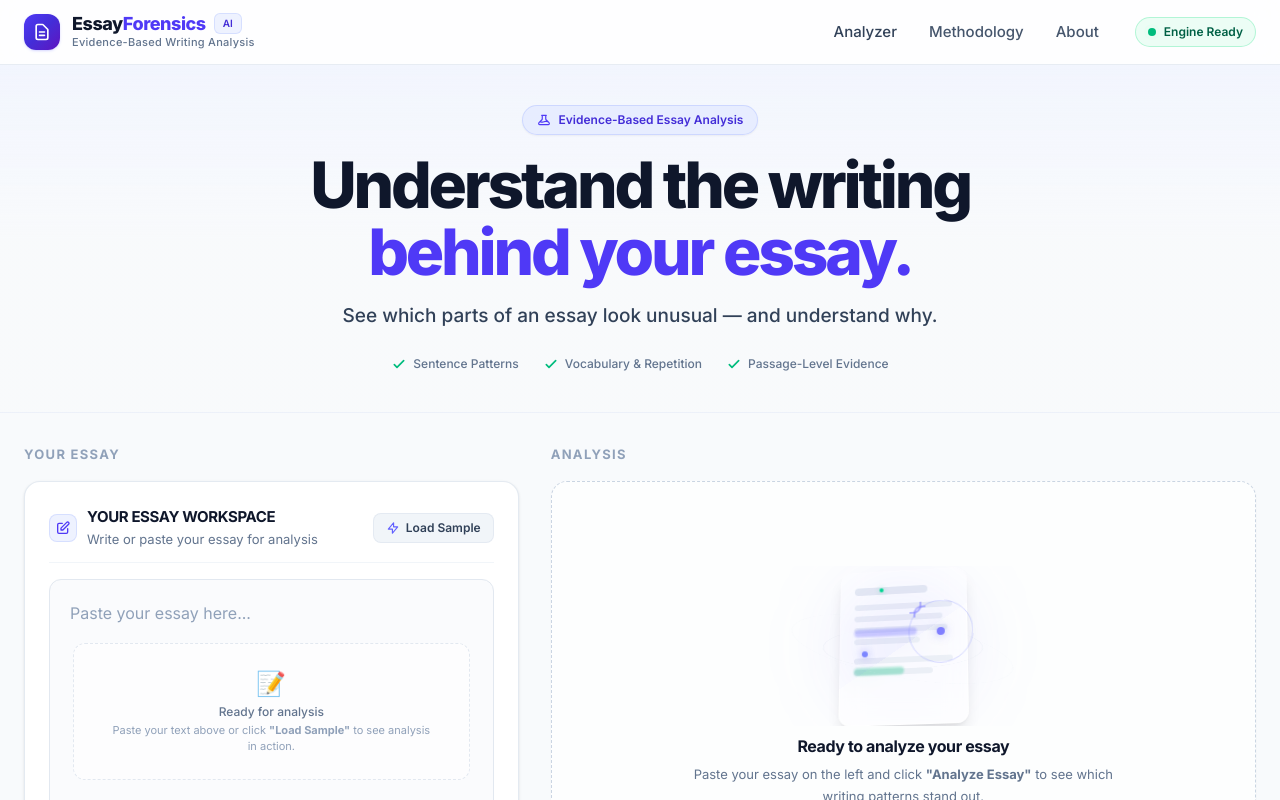
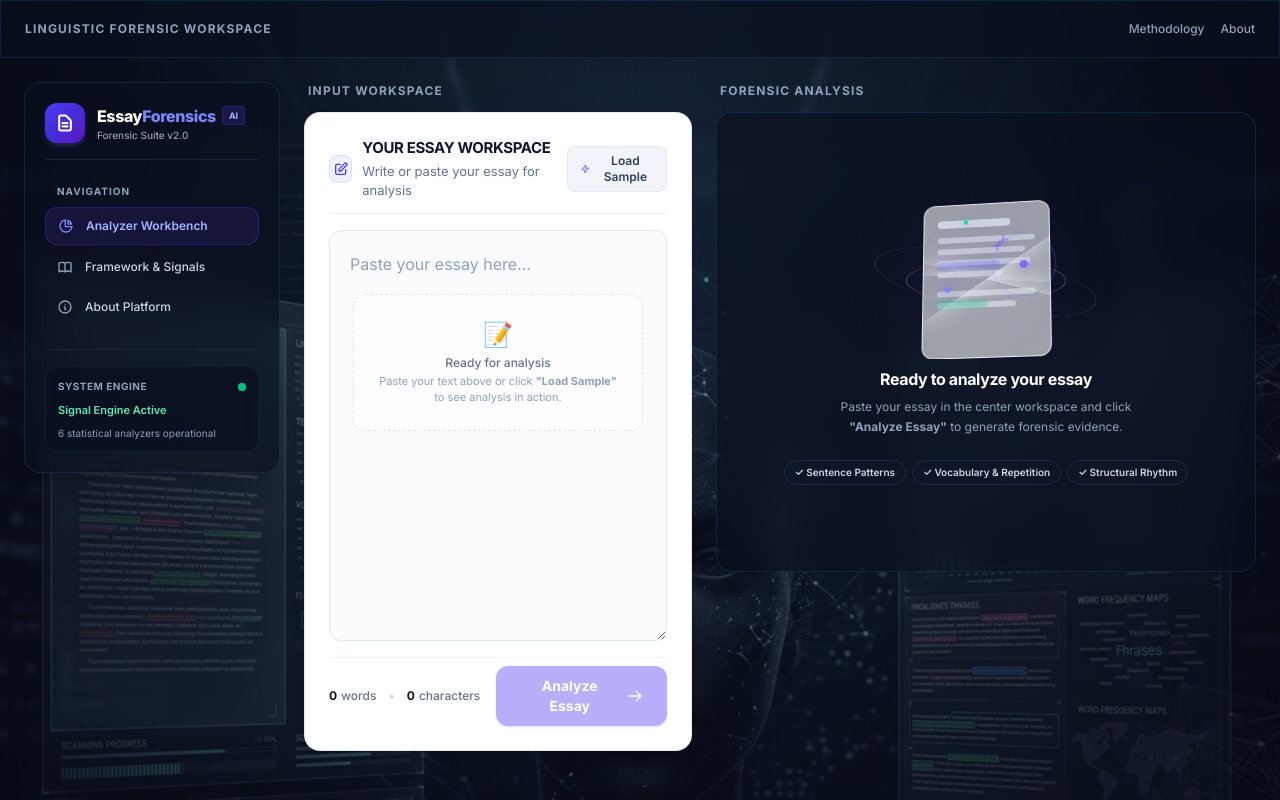
Before and after one commit to hackathonbykoreancompany-maker/EssayForensicsAI, a Next.js app: page / in a window 1280 px wide. Shown: the top 800 px of the page. Built offline with nearby package versions, Linux system fonts and the light colour scheme.

Commit message:
Restore 3-column futuristic glassmorphism layout and background image

```diff
--- a/src/app/globals.css
+++ b/src/app/globals.css
@@ -5,19 +5,19 @@
 }
 @layer base {
   :root {
-    --bg-main: #f8fafc;
-    --bg-card: #ffffff;
-    --text-main: #0f172a;
-    --text-muted: #64748b;
-    --border-color: #e2e8f0;
+    --bg-main: #060913;
+    --bg-card: rgba(10, 16, 31, 0.7);
+    --text-main: #f1f5f9;
+    --text-muted: #94a3b8;
+    --border-color: rgba(56, 189, 248, 0.12);
   }
 
   .dark {
-    --bg-main: #090d16;
-    --bg-card: #0f172a;
-    --text-main: #f8fafc;
+    --bg-main: #060913;
+    --bg-card: rgba(10, 16, 31, 0.7);
+    --text-main: #f1f5f9;
     --text-muted: #94a3b8;
-    --border-color: #1e293b;
+    --border-color: rgba(56, 189, 248, 0.12);
   }
 }
 
@@ -30,11 +30,16 @@ html {
   -webkit-font-smoothing: antialiased;
   -moz-osx-font-smoothing: grayscale;
   scroll-behavior: smooth;
-  color-scheme: light dark;
+  color-scheme: dark;
 }
 
 body {
-  background-color: var(--bg-main);
+  background-color: #060913;
+  background-image: radial-gradient(circle at 50% 30%, rgba(15, 23, 42, 0.4) 0%, rgba(6, 9, 19, 0.85) 100%), url('/forensics_bg.png');
+  background-size: cover;
+  background-position: center top;
+  background-attachment: fixed;
+  background-repeat: no-repeat;
   color: var(--text-main);
   min-height: 100vh;
   transition: background-color 0.2s ease, color 0.2s ease;
@@ -49,29 +54,26 @@ body {
   background: transparent;
 }
 ::-webkit-scrollbar-thumb {
-  background: #cbd5e1;
+  background: rgba(56, 189, 248, 0.2);
   border-radius: 9999px;
 }
-.dark ::-webkit-scrollbar-thumb {
-  background: #334155;
-}
 ::-webkit-scrollbar-thumb:hover {
-  background: #94a3b8;
+  background: rgba(56, 189, 248, 0.4);
 }
 
 /* ─── Glass Panel Utilities ───────────────────────────────────────────── */
 .glass-panel {
-  background: rgba(15, 23, 42, 0.55);
-  backdrop-filter: blur(12px);
-  -webkit-backdrop-filter: blur(12px);
-  border: 1px solid rgba(148, 163, 184, 0.08);
+  background: rgba(10, 16, 31, 0.65);
+  backdrop-filter: blur(16px);
+  -webkit-backdrop-filter: blur(16px);
+  border: 1px solid rgba(56, 189, 248, 0.12);
 }
 
 .glass-panel-subtle {
-  background: rgba(15, 23, 42, 0.35);
-  backdrop-filter: blur(6px);
-  -webkit-backdrop-filter: blur(6px);
-  border: 1px solid rgba(148, 163, 184, 0.06);
+  background: rgba(10, 16, 31, 0.45);
+  backdrop-filter: blur(8px);
+  -webkit-backdrop-filter: blur(8px);
+  border: 1px solid rgba(56, 189, 248, 0.08);
 }
 
 /* ─── Score Ring Animation ────────────────────────────────────────────── */
@@ -158,8 +160,8 @@ body {
 }
 
 .sentence-highlight:hover {
-  filter: brightness(0.96);
-  box-shadow: 0 1px 3px rgba(0, 0, 0, 0.08);
+  filter: brightness(1.2);
+  box-shadow: 0 1px 3px rgba(0, 0, 0, 0.3);
 }
 
 /* Subtle Pulsing indicator for active sentence selection */
--- a/src/app/page.tsx
+++ b/src/app/page.tsx
@@ -1,8 +1,7 @@
 "use client";
 
 import { useState } from "react";
-import Navbar from "../components/Navbar";
-import Hero from "../components/Hero";
+import SidebarNav from "../components/SidebarNav";
 import EssayInput from "../components/EssayInput";
 import AnalysisResult from "../components/AnalysisResult";
 import MethodologyModal from "../components/MethodologyModal";
@@ -58,74 +57,91 @@ export default function Home() {
   };
 
   return (
-    <div className="min-h-screen bg-slate-50 dark:bg-slate-950 text-slate-900 dark:text-slate-100 flex flex-col font-sans transition-colors">
-      {/* Top Navbar */}
-      <Navbar
-        onOpenMethodology={handleOpenMethodology}
-        onOpenAbout={handleOpenAbout}
-      />
+    <div className="min-h-screen text-slate-100 flex flex-col font-sans transition-colors">
+      {/* Top Bar / Header */}
+      <header className="w-full border-b border-slate-800/80 glass-panel sticky top-0 z-30 transition-colors">
+        <div className="max-w-[1700px] w-full mx-auto px-4 sm:px-6 h-14 flex items-center justify-between gap-4">
+          <div className="flex items-center gap-3">
+            <span className="text-xs font-bold uppercase tracking-widest text-slate-400">
+              Linguistic Forensic Workspace
+            </span>
+          </div>
+          <div className="flex items-center gap-4 text-xs font-medium text-slate-400">
+            <button type="button" onClick={handleOpenMethodology} className="hover:text-indigo-400 transition-colors">
+              Methodology
+            </button>
+            <button type="button" onClick={handleOpenAbout} className="hover:text-indigo-400 transition-colors">
+              About
+            </button>
+          </div>
+        </div>
+      </header>
 
-      {/* Hero Section */}
-      <Hero />
-
-      {/* Main Workspace Container */}
-      <main id="analyzer" className="flex-1 max-w-7xl w-full mx-auto px-4 sm:px-6 py-8 space-y-6">
+      {/* Main 3-Column Futuristic Workspace Container */}
+      <main id="analyzer" className="flex-1 max-w-[1700px] w-full mx-auto px-4 sm:px-6 py-6">
         {/* Error Banner */}
         {error && (
-          <div className="p-4 rounded-2xl bg-rose-50 dark:bg-rose-950/80 border border-rose-200 dark:border-rose-800 text-rose-800 dark:text-rose-200 text-sm flex items-center justify-between shadow-xs">
+          <div className="mb-6 p-4 rounded-2xl glass-panel bg-rose-950/40 border border-rose-800/50 text-rose-200 text-sm flex items-center justify-between shadow-xs">
             <div className="flex items-center gap-2">
               <span className="text-rose-500 font-bold">⚠️</span>
               <span>{error}</span>
             </div>
             <button
               onClick={() => setError(null)}
-              className="text-xs font-semibold text-rose-600 hover:text-rose-800 dark:text-rose-400 dark:hover:text-rose-200 px-2.5 py-1 rounded-lg bg-rose-100/60 dark:bg-rose-900/40 transition-colors"
+              className="text-xs font-semibold text-rose-300 hover:text-white px-2.5 py-1 rounded-lg bg-rose-900/40 transition-colors"
             >
               Dismiss
             </button>
           </div>
         )}
 
-        {/* 2-Column Responsive Desktop Grid */}
-        <div className="grid grid-cols-1 lg:grid-cols-12 gap-8 items-start">
-          {/* LEFT COLUMN: Input Workspace */}
-          <div className="lg:col-span-5 lg:sticky lg:top-20 space-y-4">
-            <div>
-              <h2 className="text-[13px] font-bold text-slate-400 dark:text-slate-500 tracking-widest uppercase">
-                Your Essay
+        {/* 3-COLUMN FUTURISTIC GRID LAYOUT */}
+        <div className="flex flex-col lg:flex-row gap-6 items-start">
+          {/* COLUMN 1: Minimal Left Navigation */}
+          <SidebarNav
+            onOpenMethodology={handleOpenMethodology}
+            onOpenAbout={handleOpenAbout}
+          />
+
+          {/* COLUMN 2: Large Essay Paste/Write Area (Center) */}
+          <div className="flex-1 w-full space-y-3 lg:sticky lg:top-20">
+            <div className="flex items-center justify-between px-1">
+              <h2 className="text-[12px] font-bold text-slate-400 tracking-widest uppercase">
+                Input Workspace
               </h2>
             </div>
             <EssayInput onAnalyze={handleAnalyze} isLoading={isLoading} />
           </div>
 
-          <div className="lg:col-span-7 space-y-4">
-            <div>
-              <h2 className="text-[13px] font-bold text-slate-400 dark:text-slate-500 tracking-widest uppercase">
-                Analysis
+          {/* COLUMN 3: Analysis / Result Area (Right) */}
+          <div className="w-full lg:w-[480px] xl:w-[540px] 2xl:w-[600px] flex-shrink-0 space-y-3">
+            <div className="flex items-center justify-between px-1">
+              <h2 className="text-[12px] font-bold text-slate-400 tracking-widest uppercase">
+                Forensic Analysis
               </h2>
             </div>
             {result ? (
-              <AnalysisResult result={result} />
+              <AnalysisResult result={result} onOpenMethodology={handleOpenMethodology} />
             ) : (
-              <div className="rounded-2xl border border-dashed border-slate-300 dark:border-slate-800 bg-white/70 dark:bg-slate-900/40 p-6 md:p-12 text-center flex flex-col items-center justify-center space-y-4 min-h-[460px] shadow-xs overflow-hidden">
+              <div className="rounded-2xl glass-panel p-6 md:p-10 text-center flex flex-col items-center justify-center space-y-4 min-h-[460px] shadow-xs overflow-hidden">
                 <AnalysisEmptyStateVisual />
-                <div className="max-w-md space-y-1.5 relative z-10">
-                  <h3 className="text-base font-bold text-slate-900 dark:text-white tracking-tight">
+                <div className="max-w-xs space-y-1.5 relative z-10">
+                  <h3 className="text-base font-bold text-white tracking-tight">
                     Ready to analyze your essay
                   </h3>
-                  <p className="text-[13px] text-slate-500 dark:text-slate-400 leading-relaxed mt-1">
-                    Paste your essay on the left and click <strong>&quot;Analyze Essay&quot;</strong> to see which writing patterns stand out.
+                  <p className="text-[12px] text-slate-400 leading-relaxed">
+                    Paste your essay in the center workspace and click <strong>&quot;Analyze Essay&quot;</strong> to generate forensic evidence.
                   </p>
                 </div>
-                <div className="pt-2 flex flex-wrap justify-center gap-2">
-                  <span className="text-[11px] font-semibold px-3 py-1 rounded-full bg-slate-100 dark:bg-slate-800 text-slate-600 dark:text-slate-300">
+                <div className="pt-2 flex flex-wrap justify-center gap-1.5">
+                  <span className="text-[10px] font-semibold px-2.5 py-1 rounded-full bg-slate-900/60 text-slate-300 border border-slate-800">
                     ✓ Sentence Patterns
                   </span>
-                  <span className="text-[11px] font-semibold px-3 py-1 rounded-full bg-slate-100 dark:bg-slate-800 text-slate-600 dark:text-slate-300">
-                    ✓ Vocabulary &amp; Repetition
+                  <span className="text-[10px] font-semibold px-2.5 py-1 rounded-full bg-slate-900/60 text-slate-300 border border-slate-800">
+                    ✓ Vocabulary & Repetition
                   </span>
-                  <span className="text-[11px] font-semibold px-3 py-1 rounded-full bg-slate-100 dark:bg-slate-800 text-slate-600 dark:text-slate-300">
-                    ✓ Passage-Level Evidence
+                  <span className="text-[10px] font-semibold px-2.5 py-1 rounded-full bg-slate-900/60 text-slate-300 border border-slate-800">
+                    ✓ Structural Rhythm
                   </span>
                 </div>
               </div>
@@ -142,17 +158,17 @@ export default function Home() {
       />
 
       {/* Footer */}
-      <footer className="border-t border-slate-200/80 dark:border-slate-800 py-6 text-center text-xs text-slate-500 dark:text-slate-400 bg-white/50 dark:bg-slate-950/50 mt-12">
-        <div className="max-w-7xl mx-auto px-4 flex flex-col sm:flex-row items-center justify-between gap-3">
-          <div className="flex items-center gap-2 font-semibold text-slate-700 dark:text-slate-300">
+      <footer className="border-t border-slate-800/80 py-4 text-center text-xs text-slate-400 glass-panel mt-8">
+        <div className="max-w-[1700px] mx-auto px-4 flex flex-col sm:flex-row items-center justify-between gap-2">
+          <div className="flex items-center gap-2 font-semibold text-slate-300 text-[11px]">
             <span>EssayForensics AI</span>
             <span>&mdash; Academic Linguistic Analysis Platform</span>
           </div>
-          <div className="flex items-center gap-4 text-slate-500">
-            <button type="button" onClick={handleOpenMethodology} className="hover:text-indigo-600 dark:hover:text-indigo-400 transition-colors">
+          <div className="flex items-center gap-4 text-slate-400 text-[11px]">
+            <button type="button" onClick={handleOpenMethodology} className="hover:text-indigo-400 transition-colors">
               Methodology
             </button>
-            <button type="button" onClick={handleOpenAbout} className="hover:text-indigo-600 dark:hover:text-indigo-400 transition-colors">
+            <button type="button" onClick={handleOpenAbout} className="hover:text-indigo-400 transition-colors">
               About Signals
             </button>
           </div>
```
